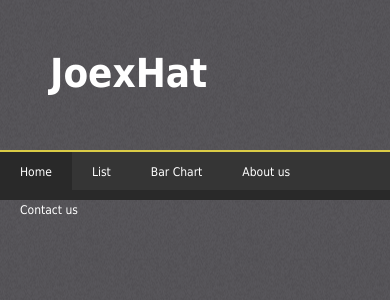
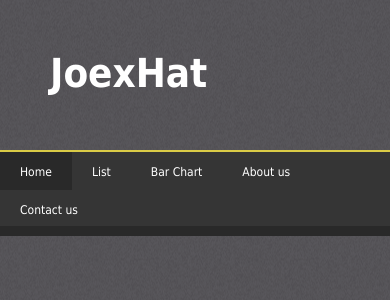
Before and after one commit to uaznz/uaznz.github.io, a PHP site: page / in a window 390 px wide. Shown: the top 300 px of the page. Run offline with PHP 8.4, Linux system fonts and the light colour scheme.

Commit message:
Add files via upload

```diff
--- a/css/home.css
+++ b/css/home.css
@@ -61,6 +61,13 @@
     background: #292929;
     height: 10px;
 }
+@media(max-width:405px){
+    .navbar{
+        width: 100%;
+        height: 76px;
+        background-color: #353535;
+    }
+}
 @media(max-width:610px){
     .navbar{
         transition: .5s;
```
